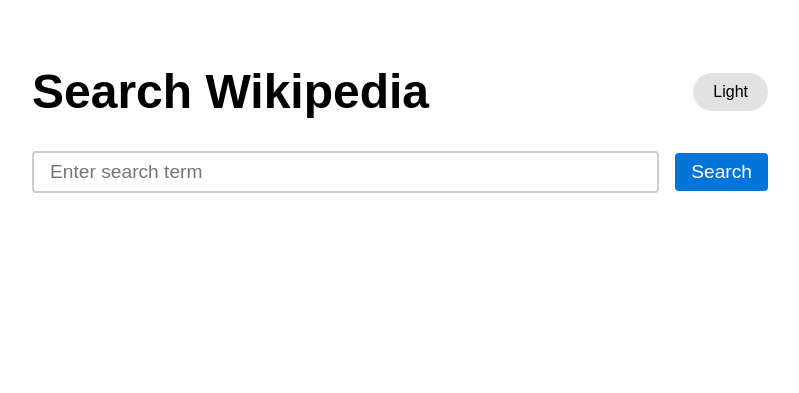
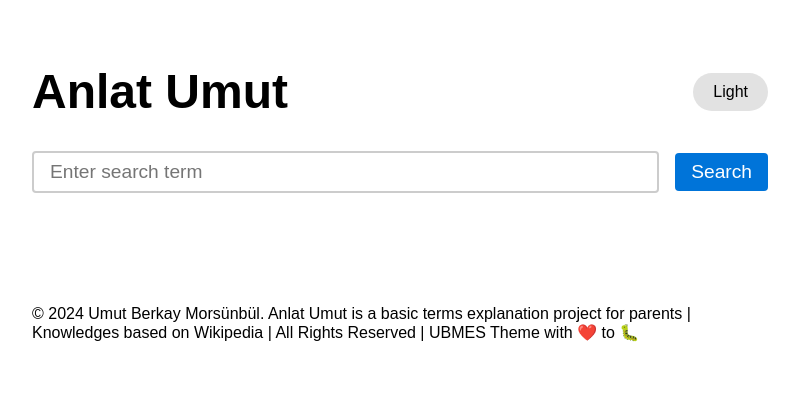
Before and after one commit to umutmor7/anlatumut, a plain HTML site: page index.html in a window 1280 px wide. Shown: the whole page, without its empty margins (240-1039 px from the left). Drawn offline with Linux system fonts and the light colour scheme.

Commit message:
added copyright part

```diff
--- a/index.html
+++ b/index.html
@@ -2,13 +2,13 @@
   <head>
     <meta charset="UTF-8" />
     <meta name="viewport" content="width=device-width, initial-scale=1.0" />
-    <title>Wiki Clone</title>
+    <title>Anlat Bakalım Umut</title>
     <link rel="stylesheet" href="style.css" />
   </head>
   <body>
     <div class="container">
       <div class="header-container">
-        <h1>Search Wikipedia</h1>
+        <h1>Anlat Umut</h1>
         <span id="theme-toggler">Light</span>
       </div>
 
@@ -21,5 +21,11 @@
     </div>
 
     <script src="app.js"></script>
+    <section class="copyright py-sm-5 py-4 text-center">
+      <div class="container">
+         <p class="copy-footer-29 CopyRights">© 2024 Umut Berkay Morsünbül. Anlat Umut is a basic terms explanation project for parents | Knowledges based on Wikipedia | All Rights Reserved | UBMES Theme with ❤️ to 🐛                         </a>
+         </p>
+      </div>
+   </section>
   </body>
 </html>
```
